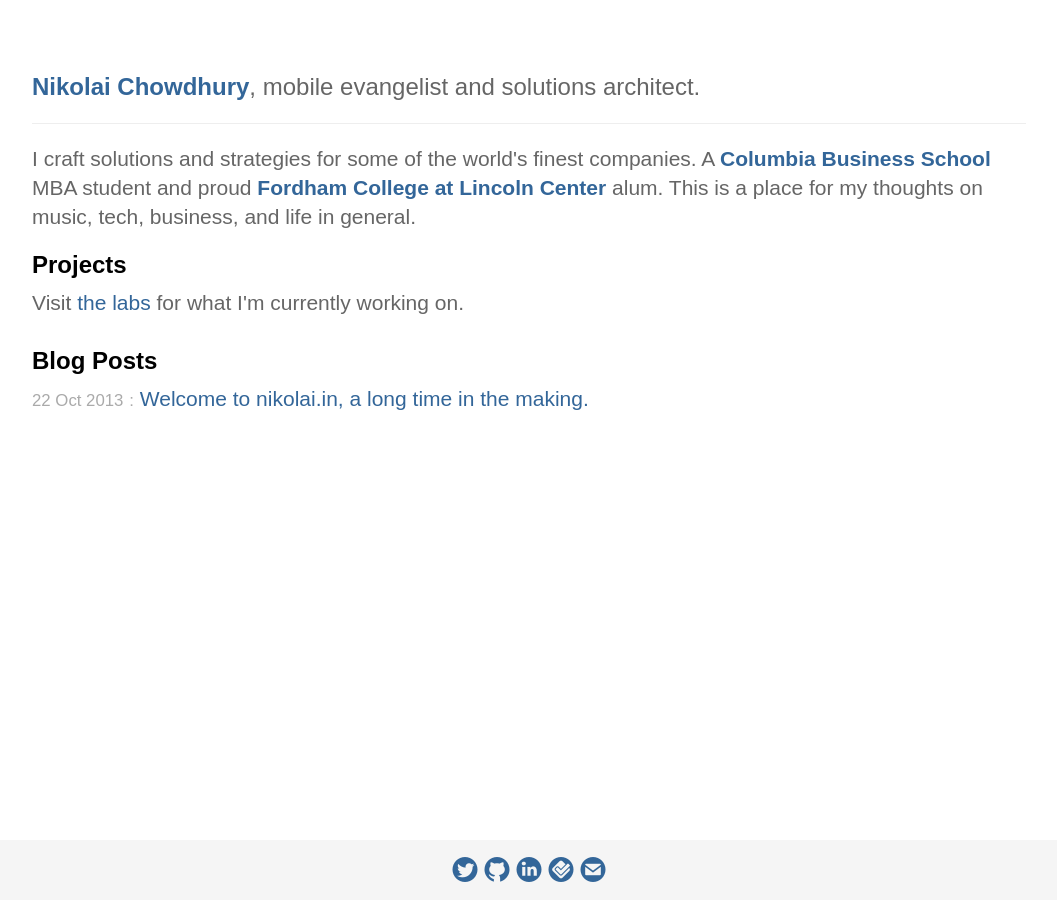
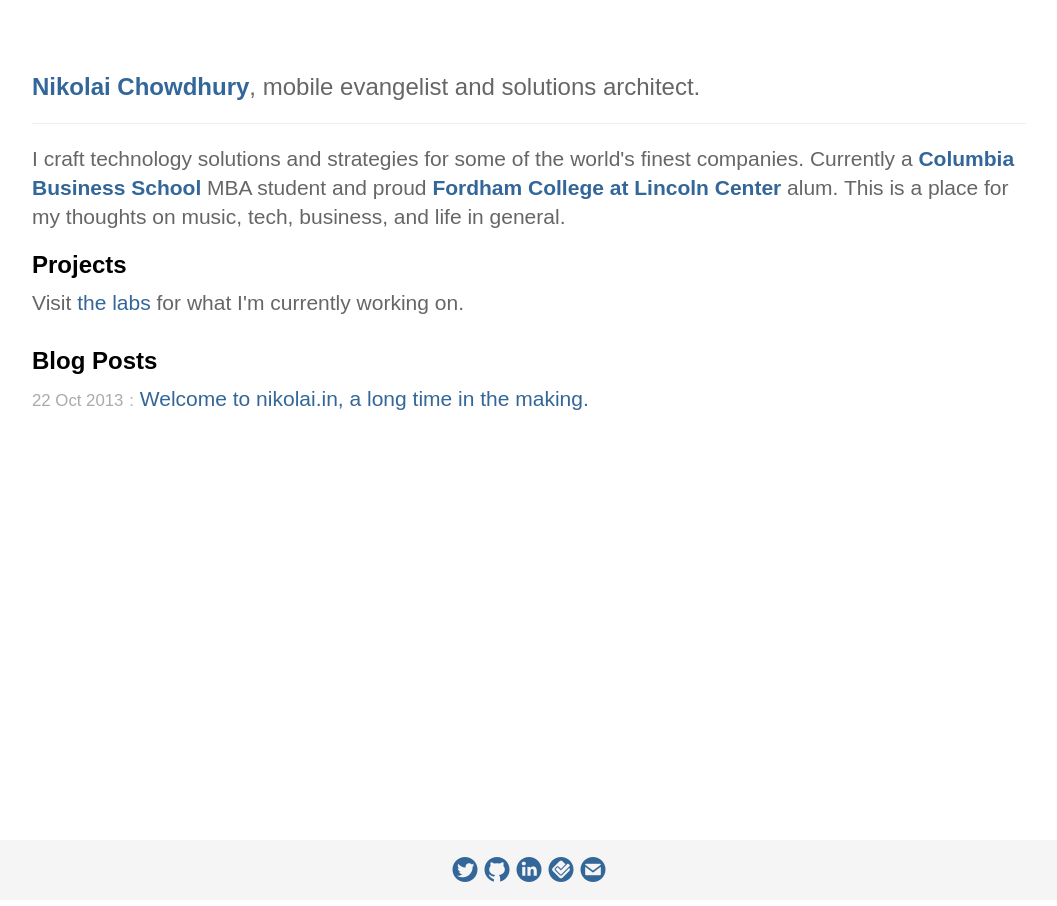
Before and after one commit to chowdhury/nikolai.in, a Jekyll site: the page built from index.html, in a window 1280 px wide. Shown: the whole page, without its empty margins (111-1168 px from the left). Built offline with Jekyll 4.4.1, drawn with Linux system fonts in a browser that asks for light colours; nearby versions of some CDN libraries; some web fonts are replaced.

Commit message:
modified intro

```diff
--- a/index.html
+++ b/index.html
@@ -8,10 +8,10 @@
 </style>
 
         <div class="page-header">
-            <h3><a href="/">Nikolai Chowdhury</a>, mobile evangelist and solutions architect.</h3>
+            <h3><a href="http://linkedin.com/in/nikolaic/" target="_blank">Nikolai Chowdhury</a>, mobile evangelist and solutions architect.</h3>
        	</div>
 
-<p class="lead">I craft solutions and strategies for some of the world's finest companies. A <a href="http://gsb.columbia.edu/">Columbia Business School</a> MBA student and proud <a href="http://fordham.edu/fclc">Fordham College at Lincoln Center</a> alum. This is a place for my thoughts on music, tech, business, and life in general.<br/>
+<p class="lead">I craft technology solutions and strategies for some of the world's finest companies. Currently a <a href="http://gsb.columbia.edu/">Columbia Business School</a> MBA student and proud <a href="http://fordham.edu/fclc">Fordham College at Lincoln Center</a> alum. This is a place for my thoughts on music, tech, business, and life in general.<br/>
 </p>
 
 
```
